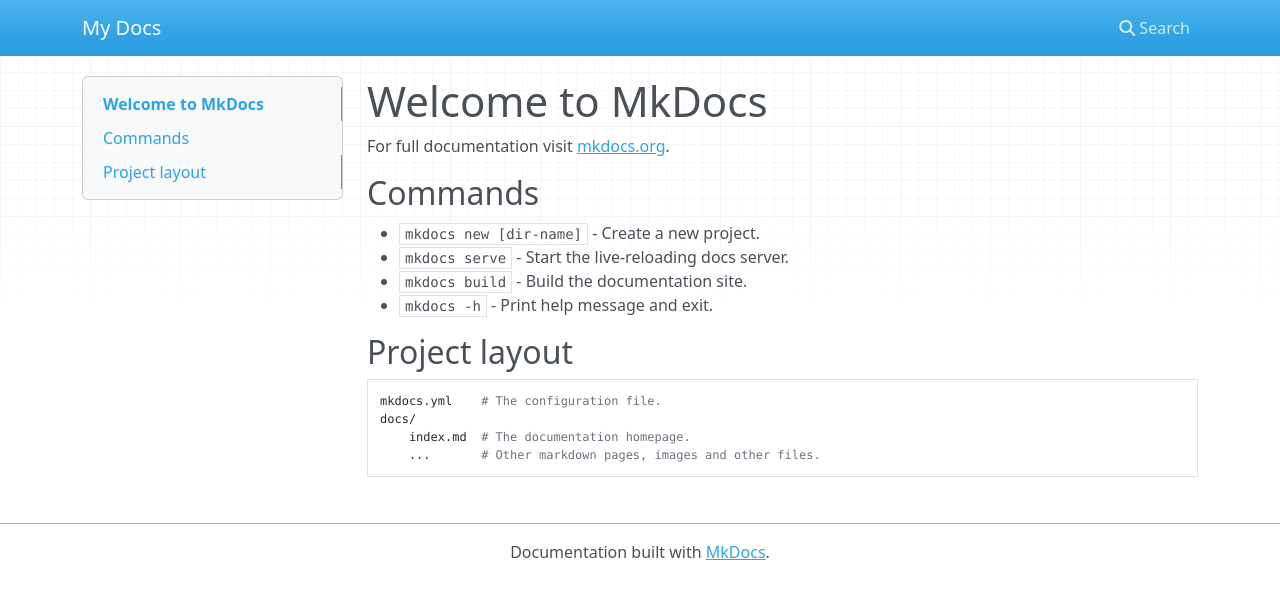
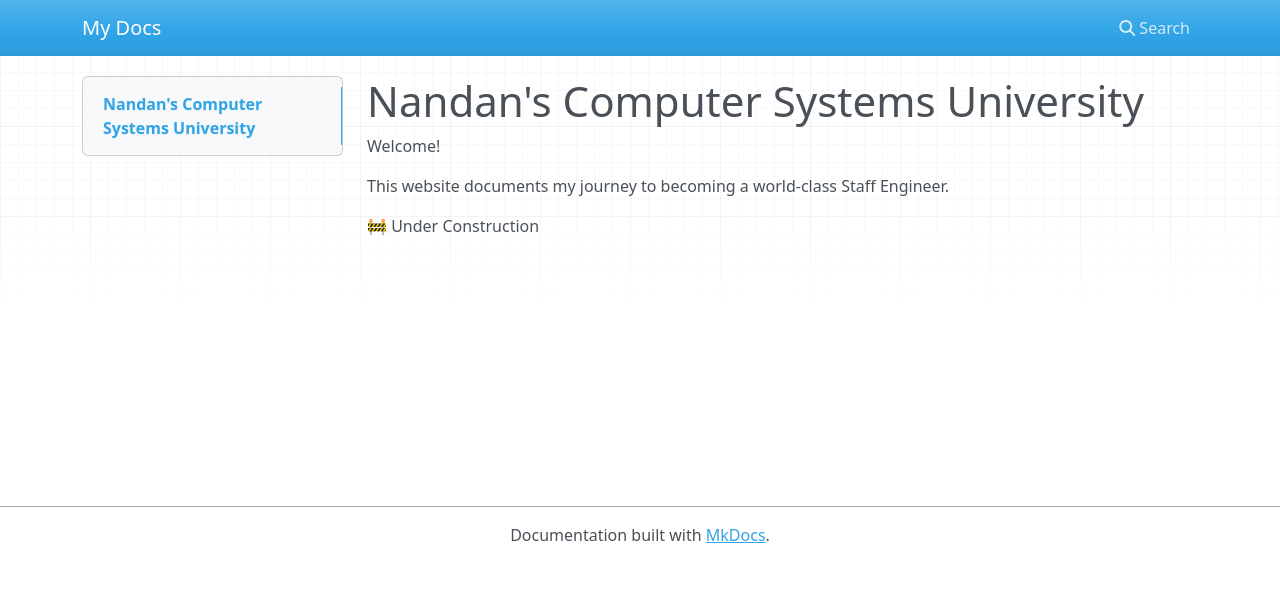
Before and after one commit to mankadnandan/mankadnandan.github.io, an MkDocs documentation site: the page built from docs/index.md, in a window 1280 px wide. Shown: the top 599 px of the page. Built offline with MkDocs 1.6.1, drawn with Linux system fonts in a browser that asks for light colours; nearby versions of some CDN libraries.

```diff
--- a/docs/index.md
+++ b/docs/index.md
@@ -1,17 +1,7 @@
-# Welcome to MkDocs
+# Nandan's Computer Systems University
 
-For full documentation visit [mkdocs.org](https://www.mkdocs.org).
+Welcome!
 
-## Commands
+This website documents my journey to becoming a world-class Staff Engineer.
 
-* `mkdocs new [dir-name]` - Create a new project.
-* `mkdocs serve` - Start the live-reloading docs server.
-* `mkdocs build` - Build the documentation site.
-* `mkdocs -h` - Print help message and exit.
-
-## Project layout
-
-    mkdocs.yml    # The configuration file.
-    docs/
-        index.md  # The documentation homepage.
-        ...       # Other markdown pages, images and other files.
+🚧 Under Construction
```
Also changed, not shown: 1 other file.
